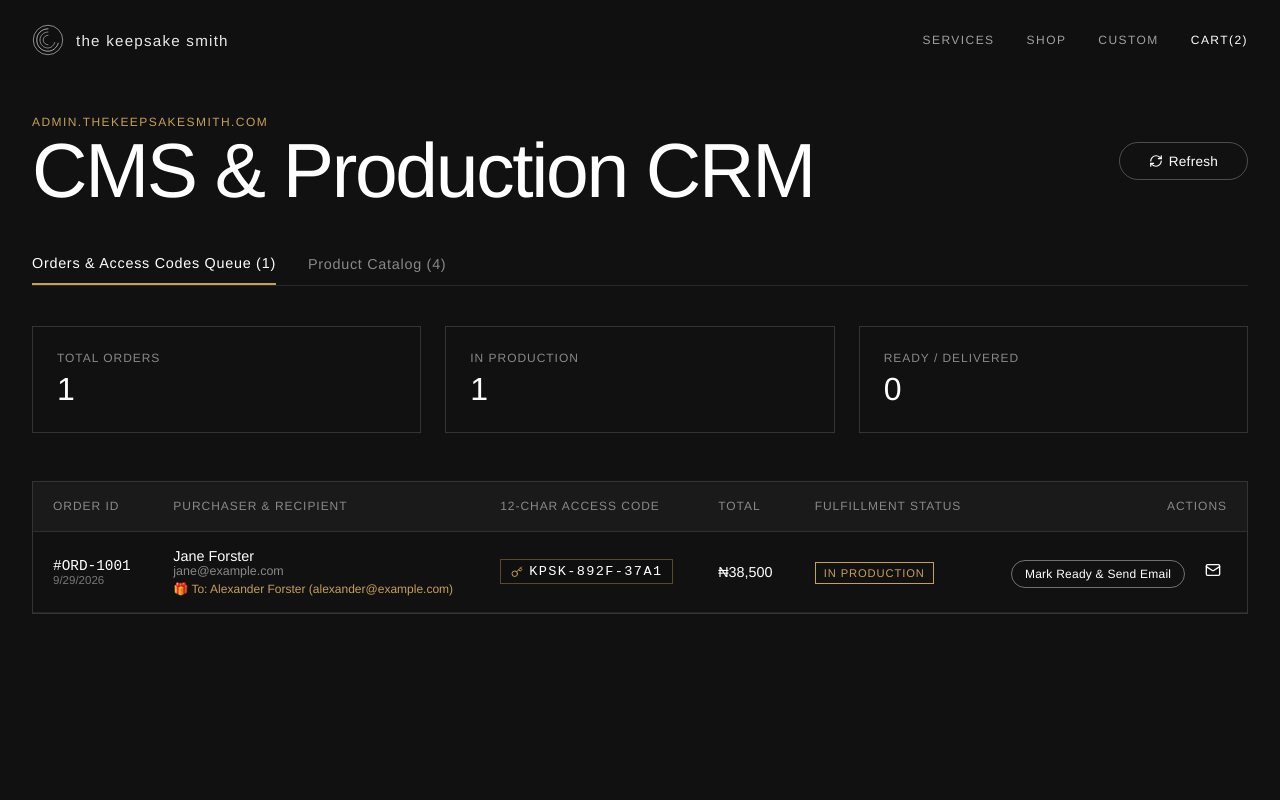
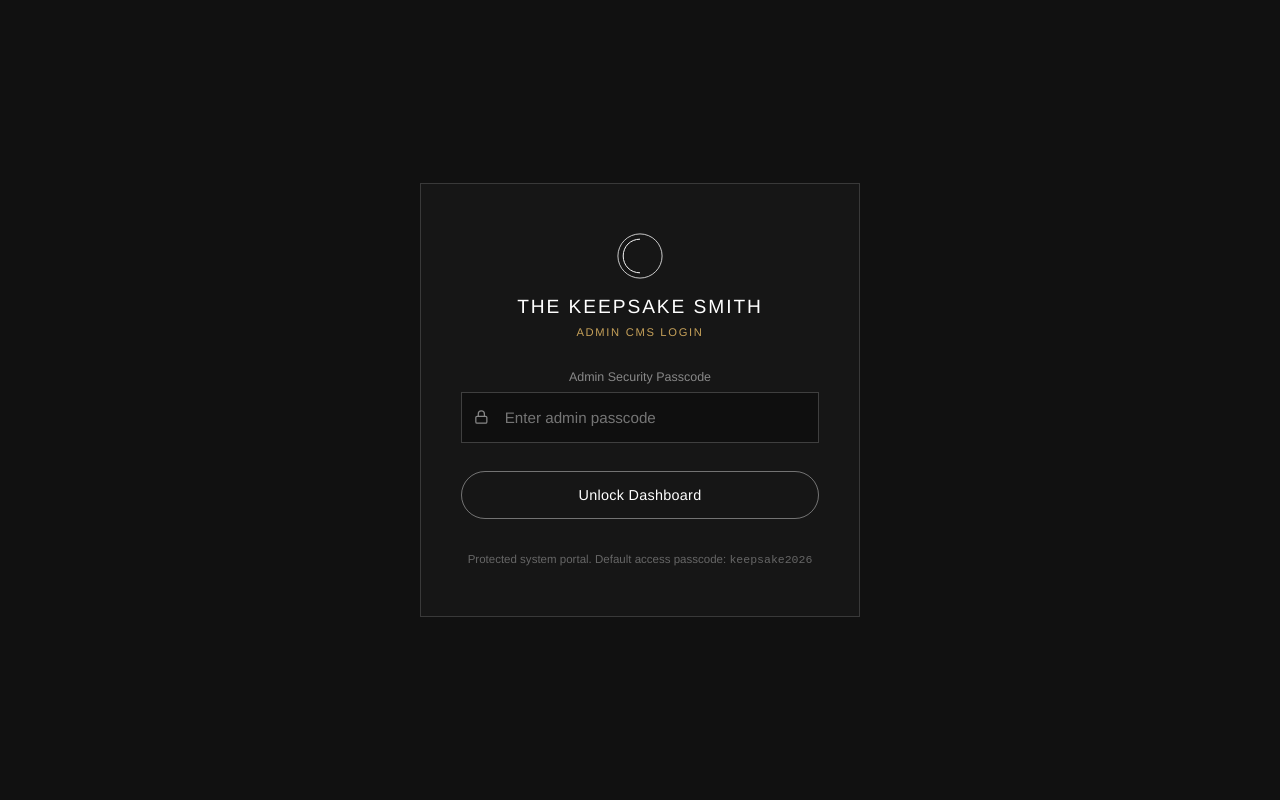
Before and after one commit to Dean142A/keepsake-smith, a Next.js app: page /admin in a window 1280 px wide. Shown: the top 800 px of the page. Built offline with nearby package versions, Linux system fonts and the light colour scheme.

Commit message:
Redesign Admin dashboard with login gate, custom header, Helvetica Neue fonts, and expanded container padding

```diff
--- a/src/app/admin/page.jsx
+++ b/src/app/admin/page.jsx
@@ -2,9 +2,13 @@
 
 import React, { useState, useEffect } from 'react';
 import Link from 'next/link';
-import { Plus, Edit2, Trash2, CheckCircle, XCircle, Package, Send, RefreshCw, Key, Mail, CheckCircle2 } from 'lucide-react';
+import { Plus, Edit2, Trash2, CheckCircle, XCircle, Package, RefreshCw, Key, Mail, Lock, LogOut, ShieldCheck, Search, Filter } from 'lucide-react';
 
 export default function AdminDashboardPage() {
+  const [isAuthenticated, setIsAuthenticated] = useState(false);
+  const [password, setPassword] = useState('');
+  const [loginError, setLoginError] = useState('');
+
   const [activeTab, setActiveTab] = useState('orders'); // 'orders' or 'products'
   const [products, setProducts] = useState([]);
   const [orders, setOrders] = useState([]);
@@ -20,6 +24,31 @@ export default function AdminDashboardPage() {
   const [category, setCategory] = useState('CARDS');
   const [image, setImage] = useState('');
   const [allowsCustomization, setAllowsCustomization] = useState(true);
+
+  // Check login session on mount
+  useEffect(() => {
+    const authSession = sessionStorage.getItem('ks_admin_auth');
+    if (authSession === 'true') {
+      setIsAuthenticated(true);
+    }
+  }, []);
+
+  const handleLogin = (e) => {
+    e.preventDefault();
+    if (password === 'keepsake2026' || password === 'admin') {
+      setIsAuthenticated(true);
+      sessionStorage.setItem('ks_admin_auth', 'true');
+      setLoginError('');
+    } else {
+      setLoginError('Invalid Admin Passcode. Please try again.');
+    }
+  };
+
+  const handleLogout = () => {
+    setIsAuthenticated(false);
+    sessionStorage.removeItem('ks_admin_auth');
+    setPassword('');
+  };
 
   const fetchData = async () => {
     setLoading(true);
@@ -41,8 +70,10 @@ export default function AdminDashboardPage() {
   };
 
   useEffect(() => {
-    fetchData();
-  }, []);
+    if (isAuthenticated) {
+      fetchData();
+    }
+  }, [isAuthenticated]);
 
   const resetForm = () => {
     setTitle('');
@@ -164,17 +195,93 @@ export default function AdminDashboardPage() {
     }
   };
 
-  return (
-    <div style={styles.page}>
-      <div className="container">
-        {/* Header */}
-        <div style={styles.headerRow}>
-          <div>
-            <span style={styles.badgeText}>admin.thekeepsakesmith.com</span>
-            <h1 className="heading-xl">CMS & Production CRM</h1>
+  // 1. LOGIN SCREEN (IF UNAUTHENTICATED)
+  if (!isAuthenticated) {
+    return (
+      <div style={styles.loginPage}>
+        <div style={styles.loginCard}>
+          {/* Logo Emblem */}
+          <div style={styles.loginLogo}>
+            <svg width="48" height="48" viewBox="0 0 100 100" fill="none">
+              <circle cx="50" cy="50" r="46" stroke="#FFFFFF" strokeWidth="2" opacity="0.8" />
+              <path d="M50 15 C30 15, 15 30, 15 50 C15 70, 30 85, 50 85" stroke="#FFFFFF" strokeWidth="2" />
+            </svg>
+            <h1 style={styles.loginTitle}>THE KEEPSAKE SMITH</h1>
+            <span style={styles.loginSub}>ADMIN CMS LOGIN</span>
           </div>
 
-          <div style={{ display: 'flex', gap: '1rem' }}>
+          <form onSubmit={handleLogin} style={styles.loginForm}>
+            <div style={styles.formGroup}>
+              <label style={styles.label}>Admin Security Passcode</label>
+              <div style={styles.inputWrap}>
+                <Lock size={16} color="#888" style={{ marginLeft: '12px' }} />
+                <input
+                  type="password"
+                  value={password}
+                  onChange={(e) => setPassword(e.target.value)}
+                  placeholder="Enter admin passcode"
+                  style={styles.passwordInput}
+                  required
+                />
+              </div>
+            </div>
+
+            {loginError && <div style={styles.errorAlert}>{loginError}</div>}
+
+            <button type="submit" className="btn-pill btn-pill-solid" style={styles.loginBtn}>
+              Unlock Dashboard
+            </button>
+          </form>
+
+          <p style={styles.hintText}>Protected system portal. Default access passcode: <code>keepsake2026</code></p>
+        </div>
+      </div>
+    );
+  }
+
+  // 2. AUTHENTICATED ADMIN DASHBOARD
+  return (
+    <div style={styles.adminPage}>
+      {/* DEDICATED ADMIN HEADER (Independent from Storefront) */}
+      <header style={styles.adminNavHeader}>
+        <div className="admin-container" style={styles.adminHeaderRow}>
+          <div style={styles.brandGroup}>
+            <svg width="32" height="32" viewBox="0 0 100 100" fill="none">
+              <circle cx="50" cy="50" r="46" stroke="#FFFFFF" strokeWidth="2" opacity="0.8" />
+              <path d="M50 15 C30 15, 15 30, 15 50 C15 70, 30 85, 50 85" stroke="#FFFFFF" strokeWidth="2" />
+            </svg>
+            <div>
+              <div style={styles.brandTitle}>THE KEEPSAKE SMITH</div>
+              <div style={styles.subdomainLabel}>admin.thekeepsakesmith.com</div>
+            </div>
+          </div>
+
+          {/* Center Tab Buttons */}
+          <div style={styles.navTabs}>
+            <button
+              onClick={() => setActiveTab('orders')}
+              style={{
+                ...styles.navTabBtn,
+                color: activeTab === 'orders' ? '#FFFFFF' : '#888888',
+                borderBottom: activeTab === 'orders' ? '2px solid #C5A059' : '2px solid transparent',
+              }}
+            >
+              Orders CRM ({orders.length})
+            </button>
+            <button
+              onClick={() => setActiveTab('products')}
+              style={{
+                ...styles.navTabBtn,
+                color: activeTab === 'products' ? '#FFFFFF' : '#888888',
+                borderBottom: activeTab === 'products' ? '2px solid #C5A059' : '2px solid transparent',
+              }}
+            >
+              Product Catalog ({products.length})
+            </button>
+          </div>
+
+          {/* Right Action Group */}
+          <div style={styles.rightActions}>
             {activeTab === 'products' && (
               <button
                 onClick={() => {
@@ -182,51 +289,50 @@ export default function AdminDashboardPage() {
                   setIsFormOpen(true);
                 }}
                 className="btn-pill btn-pill-solid"
-                style={{ display: 'flex', alignItems: 'center', gap: '8px' }}
+                style={{ fontSize: '0.8rem', padding: '0.45rem 1.2rem', display: 'flex', alignItems: 'center', gap: '6px' }}
               >
-                <Plus size={16} /> Add Product
+                <Plus size={14} /> Add Product
               </button>
             )}
-            <button onClick={fetchData} className="btn-pill" style={{ display: 'flex', alignItems: 'center', gap: '6px' }}>
+
+            <button
+              onClick={fetchData}
+              className="btn-pill"
+              style={{ fontSize: '0.8rem', padding: '0.45rem 1rem', display: 'flex', alignItems: 'center', gap: '6px' }}
+            >
               <RefreshCw size={14} /> Refresh
+            </button>
+
+            <button
+              onClick={handleLogout}
+              className="btn-pill btn-pill-dark"
+              style={{ fontSize: '0.8rem', padding: '0.45rem 1rem', display: 'flex', alignItems: 'center', gap: '6px' }}
+            >
+              <LogOut size={14} /> Logout
             </button>
           </div>
         </div>
+      </header>
 
-        {/* Tab Navigation */}
-        <div style={styles.tabBar}>
-          <button
-            onClick={() => setActiveTab('orders')}
-            style={{
-              ...styles.tabBtn,
-              borderBottom: activeTab === 'orders' ? '2px solid #C5A059' : 'none',
-              color: activeTab === 'orders' ? '#FFFFFF' : '#888888',
-            }}
-          >
-            Orders & Access Codes Queue ({orders.length})
-          </button>
-          <button
-            onClick={() => setActiveTab('products')}
-            style={{
-              ...styles.tabBtn,
-              borderBottom: activeTab === 'products' ? '2px solid #C5A059' : 'none',
-              color: activeTab === 'products' ? '#FFFFFF' : '#888888',
-            }}
-          >
-            Product Catalog ({products.length})
-          </button>
-        </div>
-
-        {/* Alert Status Banner */}
+      <div className="admin-container" style={styles.mainContent}>
+        {/* Status Alert Message */}
         {statusMsg && (
           <div style={styles.alertBanner} onClick={() => setStatusMsg('')}>
-            {statusMsg}
+            <span>{statusMsg}</span>
+            <span style={{ cursor: 'pointer', opacity: 0.8 }}>✕</span>
           </div>
         )}
 
-        {/* ORDERS CRM TAB */}
+        {/* ORDERS CRM QUEUE TAB */}
         {activeTab === 'orders' && (
           <div>
+            <div style={styles.pageTitleRow}>
+              <div>
+                <h1 style={styles.headingTitle}>Orders Queue & Access Codes CRM</h1>
+                <p style={styles.headingSub}>Manage live customer purchases, 12-char access code keys, and gift fulfillment</p>
+              </div>
+            </div>
+
             <div style={styles.statsGrid}>
               <div style={styles.statCard}>
                 <span style={styles.statLabel}>Total Orders</span>
@@ -266,7 +372,7 @@ export default function AdminDashboardPage() {
                       <tr key={ord.id} style={styles.trBody}>
                         <td style={styles.td}>
                           <div style={{ color: '#FFF', fontWeight: '400', fontFamily: 'monospace' }}>#{ord.id}</div>
-                          <div style={{ fontSize: '0.72rem', color: '#777' }}>
+                          <div style={{ fontSize: '0.75rem', color: '#777', marginTop: '2px' }}>
                             {new Date(ord.createdAt).toLocaleDateString()}
                           </div>
                         </td>
@@ -338,6 +444,13 @@ export default function AdminDashboardPage() {
         {/* PRODUCTS CATALOG TAB */}
         {activeTab === 'products' && (
           <div>
+            <div style={styles.pageTitleRow}>
+              <div>
+                <h1 style={styles.headingTitle}>Product Catalog CMS</h1>
+                <p style={styles.headingSub}>Add, edit, or customize product listings, pricing, and custom order flags</p>
+              </div>
+            </div>
+
             <div style={styles.statsGrid}>
               <div style={styles.statCard}>
                 <span style={styles.statLabel}>Total Catalog Products</span>
@@ -349,7 +462,7 @@ export default function AdminDashboardPage() {
               </div>
               <div style={styles.statCard}>
                 <span style={styles.statLabel}>Database Status</span>
-                <span style={styles.statVal}>ACTIVE</span>
+                <span style={styles.statVal}>LIVE</span>
               </div>
             </div>
 
@@ -520,47 +633,171 @@ export default function AdminDashboardPage() {
 }
 
 const styles = {
-  page: {
-    paddingTop: '2rem',
-    minHeight: '85vh',
+  // Login Gate Styles
+  loginPage: {
+    minHeight: '100vh',
+    backgroundColor: '#111111',
+    display: 'flex',
+    alignItems: 'center',
+    justifyContent: 'center',
+    padding: '2rem 1rem',
+    fontFamily: "'Helvetica Neue', Helvetica, Arial, sans-serif",
+  },
+  loginCard: {
+    width: '100%',
+    maxWidth: '440px',
+    backgroundColor: '#161616',
+    border: '1px solid rgba(255, 255, 255, 0.15)',
+    padding: '3rem 2.5rem',
+    textAlign: 'center',
+  },
+  loginLogo: {
+    display: 'flex',
+    flexDirection: 'column',
+    alignItems: 'center',
+    gap: '0.5rem',
+    marginBottom: '2rem',
+  },
+  loginTitle: {
+    fontSize: '1.2rem',
+    fontWeight: '300',
+    letterSpacing: '0.1em',
+    color: '#FFFFFF',
+    fontFamily: "'Helvetica Neue', Helvetica, Arial, sans-serif",
+    marginTop: '0.5rem',
+  },
+  loginSub: {
+    fontSize: '0.7rem',
+    letterSpacing: '0.15em',
+    color: '#C5A059',
+  },
+  loginForm: {
+    display: 'flex',
+    flexDirection: 'column',
+    gap: '1.25rem',
+  },
+  inputWrap: {
+    display: 'flex',
+    alignItems: 'center',
+    backgroundColor: '#0F0F0F',
+    border: '1px solid rgba(255, 255, 255, 0.2)',
+  },
+  passwordInput: {
+    width: '100%',
+    padding: '1rem',
+    backgroundColor: 'transparent',
+    border: 'none',
+    color: '#FFFFFF',
+    fontSize: '0.95rem',
+    outline: 'none',
+    fontFamily: "'Helvetica Neue', Helvetica, Arial, sans-serif",
+  },
+  loginBtn: {
+    width: '100%',
+    padding: '0.95rem',
+    fontSize: '0.9rem',
+    marginTop: '0.5rem',
+  },
+  errorAlert: {
+    fontSize: '0.8rem',
+    color: '#FF6B6B',
+    backgroundColor: 'rgba(255, 107, 107, 0.1)',
+    padding: '0.65rem',
+  },
+  hintText: {
+    fontSize: '0.72rem',
+    color: '#666666',
+    marginTop: '2rem',
+    lineHeight: '1.4',
+  },
+
+  // Main Authenticated Admin Styles
+  adminPage: {
+    minHeight: '100vh',
+    backgroundColor: '#111111',
+    color: '#FFFFFF',
+    fontFamily: "'Helvetica Neue', Helvetica, Arial, sans-serif !important",
+  },
+  adminNavHeader: {
+    width: '100%',
+    backgroundColor: '#161616',
+    borderBottom: '1px solid rgba(255, 255, 255, 0.1)',
+    padding: '1.25rem 0',
+  },
+  adminHeaderRow: {
+    display: 'flex',
+    alignItems: 'center',
+    justifyContent: 'space-between',
+    flexWrap: 'wrap',
+    gap: '1.5rem',
+  },
+  brandGroup: {
+    display: 'flex',
+    alignItems: 'center',
+    gap: '0.85rem',
+  },
+  brandTitle: {
+    fontSize: '0.95rem',
+    fontWeight: '300',
+    letterSpacing: '0.08em',
+    color: '#FFFFFF',
+    fontFamily: "'Helvetica Neue', Helvetica, Arial, sans-serif",
+  },
+  subdomainLabel: {
+    fontSize: '0.68rem',
+    letterSpacing: '0.12em',
+    color: '#C5A059',
+  },
+  navTabs: {
+    display: 'flex',
+    gap: '1.5rem',
+  },
+  navTabBtn: {
+    fontSize: '0.85rem',
+    letterSpacing: '0.05em',
+    padding: '0.5rem 0',
+    backgroundColor: 'transparent',
+    border: 'none',
+    cursor: 'pointer',
+    fontFamily: "'Helvetica Neue', Helvetica, Arial, sans-serif",
+  },
+  rightActions: {
+    display: 'flex',
+    alignItems: 'center',
+    gap: '0.75rem',
+  },
+
+  mainContent: {
+    paddingTop: '2.5rem',
     paddingBottom: '6rem',
   },
-  headerRow: {
+  pageTitleRow: {
+    marginBottom: '2rem',
+  },
+  headingTitle: {
+    fontSize: '2rem',
+    fontWeight: '300',
+    letterSpacing: '-0.02em',
+    color: '#FFFFFF',
+    fontFamily: "'Helvetica Neue', Helvetica, Arial, sans-serif !important",
+  },
+  headingSub: {
+    fontSize: '0.82rem',
+    color: '#888888',
+    marginTop: '4px',
+    fontFamily: "'Helvetica Neue', Helvetica, Arial, sans-serif",
+  },
+  alertBanner: {
     display: 'flex',
     justifyContent: 'space-between',
     alignItems: 'center',
-    marginBottom: '2rem',
-    flexWrap: 'wrap',
-    gap: '1.5rem',
-  },
-  badgeText: {
-    fontSize: '0.75rem',
-    letterSpacing: '0.12em',
-    color: '#C5A059',
-    textTransform: 'uppercase',
-  },
-  tabBar: {
-    display: 'flex',
-    gap: '2rem',
-    borderBottom: '1px solid rgba(255, 255, 255, 0.1)',
-    marginBottom: '2.5rem',
-  },
-  tabBtn: {
-    padding: '0.75rem 0',
-    fontSize: '0.9rem',
-    letterSpacing: '0.05em',
-    background: 'none',
-    border: 'none',
-    cursor: 'pointer',
-  },
-  alertBanner: {
     padding: '1rem 1.25rem',
     backgroundColor: 'rgba(197, 160, 89, 0.15)',
     border: '1px solid #C5A059',
     color: '#FFFFFF',
     marginBottom: '2rem',
     fontSize: '0.85rem',
-    cursor: 'pointer',
+    fontFamily: "'Helvetica Neue', Helvetica, Arial, sans-serif",
   },
   statsGrid: {
     display: 'grid',
@@ -569,33 +806,37 @@ const styles = {
     marginBottom: '3rem',
   },
   statCard: {
-    backgroundColor: 'transparent',
-    border: '1px solid rgba(255, 255, 255, 0.15)',
+    backgroundColor: '#161616',
+    border: '1px solid rgba(255, 255, 255, 0.1)',
     padding: '1.5rem',
     display: 'flex',
     flexDirection: 'column',
     gap: '6px',
   },
   statLabel: {
-    fontSize: '0.75rem',
+    fontSize: '0.72rem',
     color: '#888888',
     letterSpacing: '0.08em',
     textTransform: 'uppercase',
+    fontFamily: "'Helvetica Neue', Helvetica, Arial, sans-serif",
   },
   statVal: {
-    fontSize: '2rem',
+    fontSize: '2.2rem',
     fontWeight: '300',
     color: '#FFFFFF',
+    fontFamily: "'Helvetica Neue', Helvetica, Arial, sans-serif",
   },
   tableContainer: {
     width: '100%',
     overflowX: 'auto',
-    border: '1px solid rgba(255, 255, 255, 0.15)',
+    backgroundColor: '#161616',
+    border: '1px solid rgba(255, 255, 255, 0.12)',
   },
   table: {
     width: '100%',
     borderCollapse: 'collapse',
     textAlign: 'left',
+    fontFamily: "'Helvetica Neue', Helvetica, Arial, sans-serif !important",
   },
   trHeader: {
     backgroundColor: 'rgba(255, 255, 255, 0.04)',
@@ -608,14 +849,16 @@ const styles = {
     color: '#888888',
     textTransform: 'uppercase',
     fontWeight: '400',
+    fontFamily: "'Helvetica Neue', Helvetica, Arial, sans-serif",
   },
   trBody: {
     borderBottom: '1px solid rgba(255, 255, 255, 0.08)',
   },
   td: {
-    padding: '1rem 1.25rem',
+    padding: '1.1rem 1.25rem',
     verticalAlign: 'middle',
-    fontSize: '0.9rem',
+    fontSize: '0.88rem',
+    fontFamily: "'Helvetica Neue', Helvetica, Arial, sans-serif",
   },
   thumbImg: {
     width: '54px',
@@ -671,9 +914,10 @@ const styles = {
   modalContent: {
     width: '100%',
     maxWidth: '560px',
-    backgroundColor: '#141414',
+    backgroundColor: '#161616',
     border: '1px solid rgba(255, 255, 255, 0.2)',
     padding: '2.5rem',
+    fontFamily: "'Helvetica Neue', Helvetica, Arial, sans-serif",
   },
   modalHeader: {
     display: 'flex',
@@ -685,11 +929,14 @@ const styles = {
     fontSize: '1.5rem',
     fontWeight: '300',
     color: '#FFFFFF',
+    fontFamily: "'Helvetica Neue', Helvetica, Arial, sans-serif",
   },
   closeBtn: {
     fontSize: '1.2rem',
     color: '#888',
     cursor: 'pointer',
+    background: 'none',
+    border: 'none',
   },
   form: {
     display: 'flex',
@@ -708,24 +955,27 @@ const styles = {
   label: {
     fontSize: '0.78rem',
     color: '#888888',
+    fontFamily: "'Helvetica Neue', Helvetica, Arial, sans-serif",
   },
   input: {
     width: '100%',
     padding: '0.9rem 1rem',
-    backgroundColor: 'transparent',
+    backgroundColor: '#0F0F0F',
     border: '1px solid rgba(255, 255, 255, 0.2)',
     color: '#FFFFFF',
     fontSize: '0.9rem',
     outline: 'none',
+    fontFamily: "'Helvetica Neue', Helvetica, Arial, sans-serif",
   },
   select: {
     width: '100%',
     padding: '0.9rem 1rem',
-    backgroundColor: '#181818',
+    backgroundColor: '#0F0F0F',
     border: '1px solid rgba(255, 255, 255, 0.2)',
     color: '#FFFFFF',
     fontSize: '0.9rem',
     outline: 'none',
+    fontFamily: "'Helvetica Neue', Helvetica, Arial, sans-serif",
   },
   checkboxRow: {
     display: 'flex',
--- a/src/app/globals.css
+++ b/src/app/globals.css
@@ -242,13 +242,21 @@ input, textarea, select {
 /* Layout Grid Container */
 .container {
   width: 100%;
-  max-width: 1360px;
+  max-width: 1480px;
   margin: 0 auto;
-  padding: 0 2rem;
+  padding: 0 1.5rem;
 }
 
 @media (max-width: 768px) {
   .container {
-    padding: 0 1.25rem;
+    padding: 0 1rem;
   }
 }
+
+/* Admin Specific Full-Width Container */
+.admin-container {
+  width: 100%;
+  max-width: 1600px;
+  margin: 0 auto;
+  padding: 0 1.5rem;
+}
--- a/src/app/layout.jsx
+++ b/src/app/layout.jsx
@@ -1,8 +1,6 @@
 import './globals.css';
 import { CartProvider } from '@/context/CartContext';
-import Header from '@/components/Header';
-import Footer from '@/components/Footer';
-import CartDrawer from '@/components/CartDrawer';
+import ClientLayoutWrapper from '@/components/ClientLayoutWrapper';
 
 export const metadata = {
   title: 'The Keepsake Smith | Custom 3D & Physical Keepsake Experience',
@@ -14,10 +12,7 @@ export default function RootLayout({ children }) {
     <html lang="en">
       <body>
         <CartProvider>
-          <Header />
-          <main>{children}</main>
-          <CartDrawer />
-          <Footer />
+          <ClientLayoutWrapper>{children}</ClientLayoutWrapper>
         </CartProvider>
       </body>
     </html>
--- /dev/null
+++ b/src/components/ClientLayoutWrapper.jsx
@@ -0,0 +1,26 @@
+'use client';
+
+import React from 'react';
+import { usePathname } from 'next/navigation';
+import Header from '@/components/Header';
+import Footer from '@/components/Footer';
+import CartDrawer from '@/components/CartDrawer';
+
+export default function ClientLayoutWrapper({ children }) {
+  const pathname = usePathname();
+  const isAdmin = pathname?.startsWith('/admin');
+
+  if (isAdmin) {
+    // Admin routes do NOT render storefront Header, CartDrawer, or Footer
+    return <main>{children}</main>;
+  }
+
+  return (
+    <>
+      <Header />
+      <main>{children}</main>
+      <CartDrawer />
+      <Footer />
+    </>
+  );
+}
```
